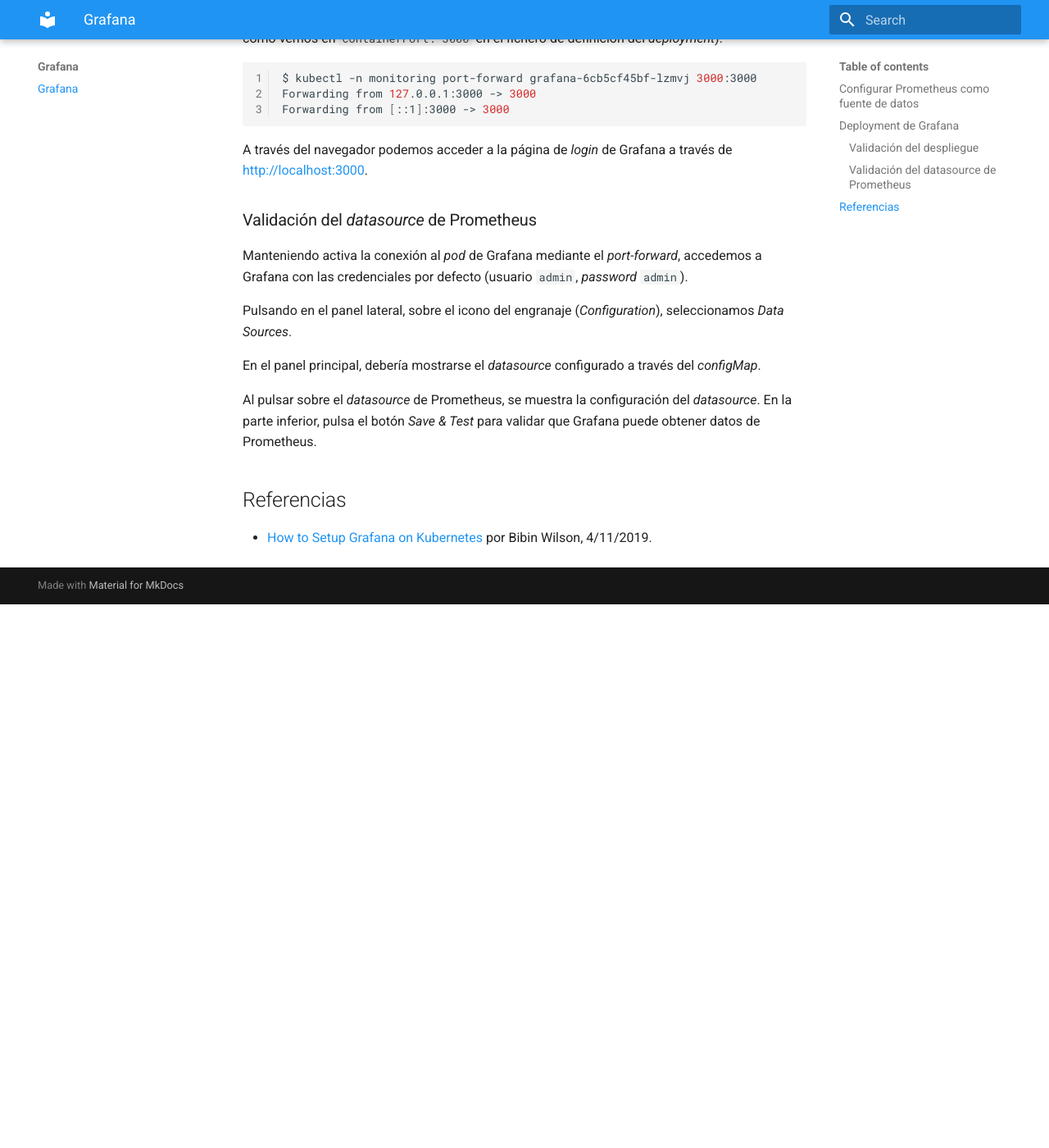
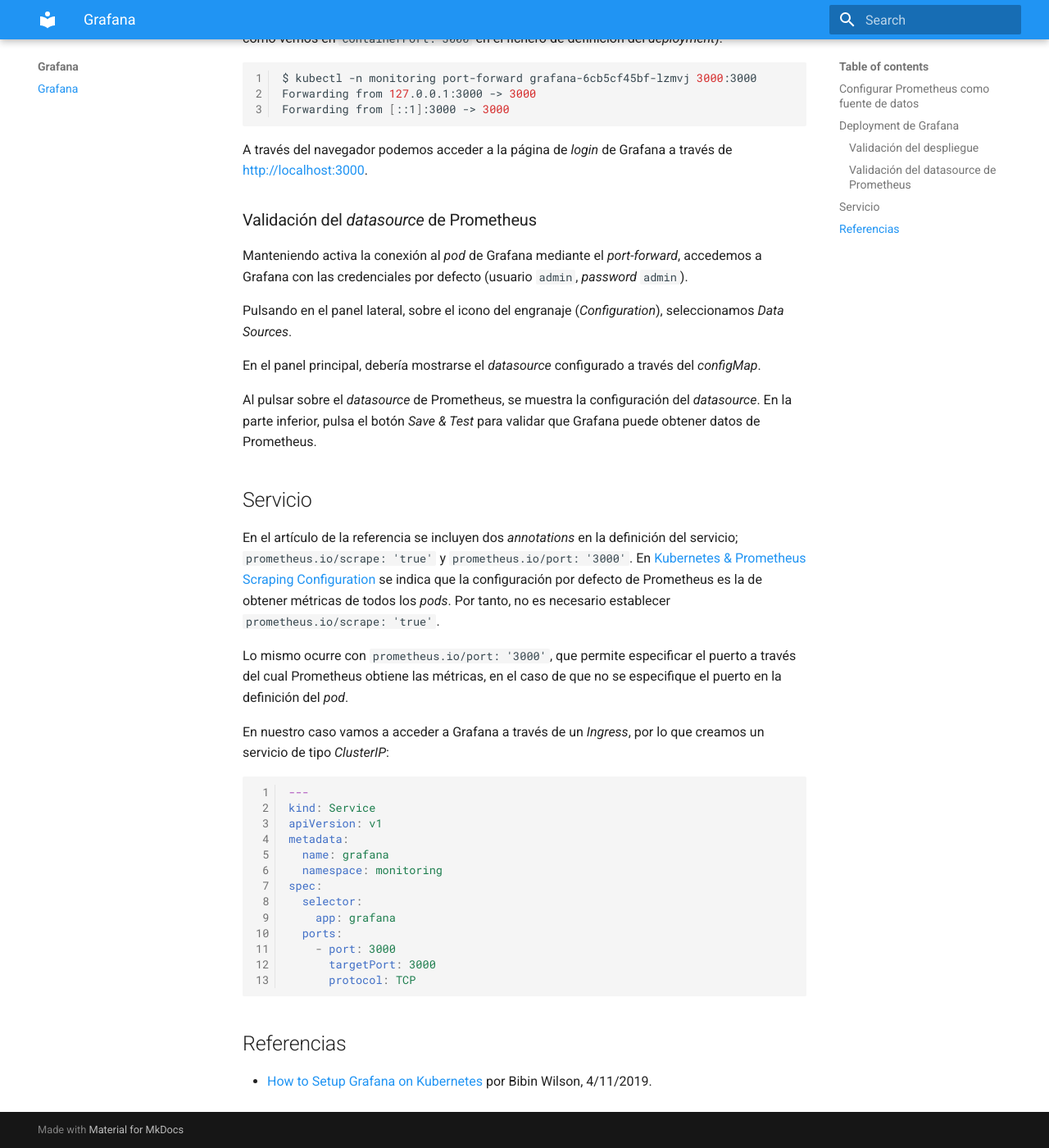
Before and after one commit to onthedock/k8s-devops, an MkDocs documentation site: the page built from docs/monitoring/grafana.md, in a window 1280 px wide and 1400 px high, scrolled down 2655 px. Shown: the whole window at 82% size. Built offline with MkDocs 1.6.1 and Material for MkDocs 9.7.7, drawn with Linux system fonts in a browser that asks for light colours; before the commit the page ends 3392 px from its top, so only the background shows below that.

Commit message:
Grafana: Servicio

````diff
--- a/docs/monitoring/grafana.md
+++ b/docs/monitoring/grafana.md
@@ -137,6 +137,29 @@ En el panel principal, debería mostrarse el *datasource* configurado a través
 
 Al pulsar sobre el *datasource* de Prometheus, se muestra la configuración del *datasource*. En la parte inferior, pulsa el botón *Save & Test* para validar que Grafana puede obtener datos de Prometheus.
 
+## Servicio
+
+En el artículo de la referencia se incluyen dos *annotations* en la definición del servicio; `prometheus.io/scrape: 'true'` y `prometheus.io/port: '3000'`. En [Kubernetes & Prometheus Scraping Configuration](https://www.weave.works/docs/cloud/latest/tasks/monitor/configuration-k8s/) se indica que la configuración por defecto de Prometheus es la de obtener métricas de todos los *pods*. Por tanto, no es necesario establecer `prometheus.io/scrape: 'true'`.
+
+Lo mismo ocurre con `prometheus.io/port: '3000'`, que permite especificar el puerto a través del cual Prometheus obtiene las métricas, en el caso de que no se especifique el puerto en la definición del *pod*.
+
+En nuestro caso vamos a acceder a Grafana a través de un *Ingress*, por lo que creamos un servicio de tipo *ClusterIP*:
+
+```yaml
+---
+kind: Service
+apiVersion: v1
+metadata:
+  name: grafana
+  namespace: monitoring
+spec:
+  selector:
+    app: grafana
+  ports:
+    - port: 3000
+      targetPort: 3000
+      protocol: TCP
+```
 
 ## Referencias
 
````
Also changed, not shown: docs/monitoring/deploy/grafana.yaml (+13 -0 lines).
